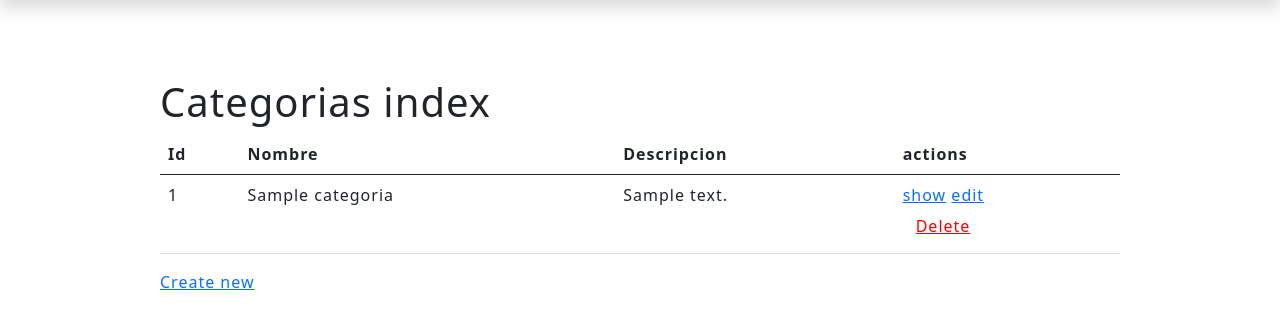
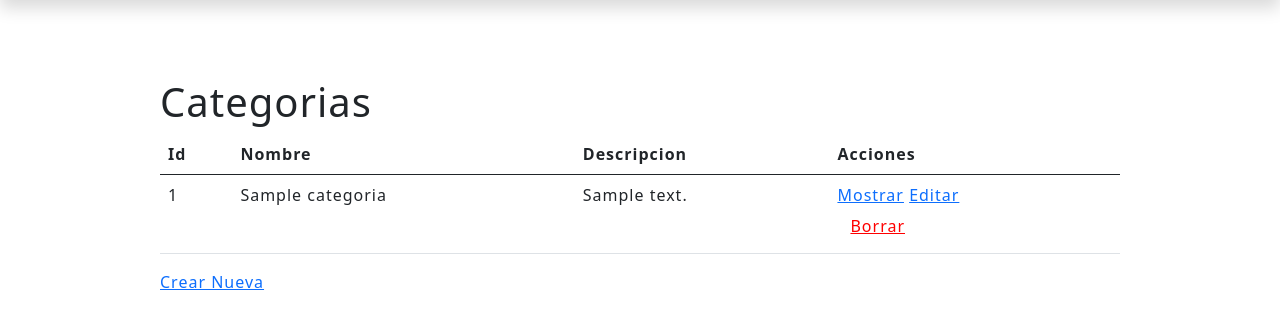
Before and after one commit to MiguelHurtadoDevelop/ProyectoSymfony, a Symfony app: template templates/categorias/index.html.twig in a window 1280 px wide. Shown: the part 82-411 px from the top of the page. Run offline with Twig, Linux system fonts and the light colour scheme; the template is opened without the code that fills it: most values are stand-ins (such as "Sample title", 1, 10 or a date in 2020); some libraries are stand-ins or nearby versions.

Commit message:
cambiando la vista

```diff
--- a/templates/categorias/_delete_form.html.twig
+++ b/templates/categorias/_delete_form.html.twig
@@ -1,4 +1,4 @@
-<form method="post" action="{{ path('app_categorias_delete', {'id': categoria.id}) }}" onsubmit="return confirm('Are you sure you want to delete this item?');">
+<form method="post" action="{{ path('app_categorias_delete', {'id': categoria.id}) }}" onsubmit="return confirm('¿Estás seguro de borrar la categoría?');">
     <input type="hidden" name="_token" value="{{ csrf_token('delete' ~ categoria.id) }}">
-    <button class="btn delete">Delete</button>
+    <button class="btn delete">Borrar</button>
 </form>
--- a/templates/categorias/_form.html.twig
+++ b/templates/categorias/_form.html.twig
@@ -1,4 +1,4 @@
 {{ form_start(form) }}
     {{ form_widget(form) }}
-    <button class="btn">{{ button_label|default('Save') }}</button>
+    <button class="btn">{{ button_label|default('Guardar') }}</button>
 {{ form_end(form) }}
--- a/templates/categorias/edit.html.twig
+++ b/templates/categorias/edit.html.twig
@@ -1,14 +1,14 @@
 {% extends 'base.html.twig' %}
 
-{% block title %}Edit Categorias{% endblock %}
+{% block title %}Editar Categorias{% endblock %}
 
 {% block body %}
     <main class="formulario">
-        <h1>Edit Categorias</h1>
+        <h1>Editar Categorias</h1>
 
         {{ include('categorias/_form.html.twig', {'button_label': 'Update'}) }}
 
-        <a href="{{ path('app_categorias_index') }}">back to list</a>
+        <a href="{{ path('app_categorias_index') }}">Volver</a>
 
         {{ include('categorias/_delete_form.html.twig') }}
         <style>
--- a/templates/categorias/index.html.twig
+++ b/templates/categorias/index.html.twig
@@ -1,10 +1,10 @@
 {% extends 'base.html.twig' %}
 
-{% block title %}Categorias index{% endblock %}
+{% block title %}Categorias{% endblock %}
 
 {% block body %}
     <main>
-        <h1>Categorias index</h1>
+        <h1>Categorias</h1>
 
         <table class="table">
             <thead>
@@ -12,7 +12,7 @@
                     <th>Id</th>
                     <th>Nombre</th>
                     <th>Descripcion</th>
-                    <th>actions</th>
+                    <th>Acciones</th>
                 </tr>
             </thead>
             <tbody>
@@ -22,19 +22,19 @@
                     <td>{{ categoria.nombre }}</td>
                     <td>{{ categoria.descripcion }}</td>
                     <td>
-                        <a href="{{ path('app_categorias_show', {'id': categoria.id}) }}">show</a>
-                        <a href="{{ path('app_categorias_edit', {'id': categoria.id}) }}">edit</a>
+                        <a href="{{ path('app_categorias_show', {'id': categoria.id}) }}">Mostrar</a>
+                        <a href="{{ path('app_categorias_edit', {'id': categoria.id}) }}">Editar</a>
                         {{ include('categorias/_delete_form.html.twig') }}
                     </td>
                 </tr>
             {% else %}
                 <tr>
-                    <td colspan="4">no records found</td>
+                    <td colspan="4">No se han encontrado categorías</td>
                 </tr>
             {% endfor %}
             </tbody>
         </table>
 
-        <a href="{{ path('app_categorias_new') }}">Create new</a>
+        <a href="{{ path('app_categorias_new') }}">Crear Nueva</a>
     </main>
 {% endblock %}
--- a/templates/categorias/new.html.twig
+++ b/templates/categorias/new.html.twig
@@ -1,10 +1,10 @@
 {% extends 'base.html.twig' %}
 
-{% block title %}New Categorias{% endblock %}
+{% block title %}Nueva Categorias{% endblock %}
 
 {% block body %}
     <main class="formulario">
-        <h1>Create new Categorias</h1>
+        <h1>Crear nueva categoría</h1>
 
         {{ include('categorias/_form.html.twig') }}
 
--- a/templates/pedidos/_delete_form.html.twig
+++ b/templates/pedidos/_delete_form.html.twig
@@ -1,4 +1,4 @@
-<form method="post" action="{{ path('app_pedidos_delete', {'id': pedido.id}) }}" onsubmit="return confirm('Are you sure you want to delete this item?');">
+<form method="post" action="{{ path('app_pedidos_delete', {'id': pedido.id}) }}" onsubmit="return confirm('¿Estás seguro de borrar el pedido?');">
     <input type="hidden" name="_token" value="{{ csrf_token('delete' ~ pedido.id) }}">
     <button class="btn delete">Delete</button>
 </form>
--- a/templates/pedidos/_form.html.twig
+++ b/templates/pedidos/_form.html.twig
@@ -1,4 +1,4 @@
 {{ form_start(form) }}
     {{ form_widget(form) }}
-    <button class="btn">{{ button_label|default('Save') }}</button>
+    <button class="btn">{{ button_label|default('Guardar') }}</button>
 {{ form_end(form) }}
--- a/templates/pedidos/edit.html.twig
+++ b/templates/pedidos/edit.html.twig
@@ -1,16 +1,16 @@
 {% extends 'base.html.twig' %}
 
-{% block title %}Edit Pedidos{% endblock %}
+{% block title %}Editar Pedidos{% endblock %}
 
 {% block body %}
     <main class="formulario">
-        <h1>Edit Pedidos</h1>
+        <h1>Editar Pedidos</h1>
 
         {{ include('pedidos/_form.html.twig', {'button_label': 'Update'}) }}
         <p></p>
         {{ include('pedidos/_delete_form.html.twig') }}
 
-        <a href="{{ path('app_pedidos_index') }}">back to list</a>
+        <a href="{{ path('app_pedidos_index') }}">Volver</a>
 
     </main>
 
--- a/templates/pedidos/new.html.twig
+++ b/templates/pedidos/new.html.twig
@@ -1,14 +1,14 @@
 {% extends 'base.html.twig' %}
 
-{% block title %}New Pedidos{% endblock %}
+{% block title %}Nuevo Pedidos{% endblock %}
 
 {% block body %}
     <main class="formulario">
-        <h1>Create new Pedidos</h1>
+        <h1>Crear nuevo pedido</h1>
 
         {{ include('pedidos/_form.html.twig') }}
 
-        <a href="{{ path('app_pedidos_index') }}">back to list</a>
+        <a href="{{ path('app_pedidos_index') }}">Volver</a>
     </main>
 
     <style>
--- a/templates/pedidos/show.html.twig
+++ b/templates/pedidos/show.html.twig
@@ -27,9 +27,9 @@
             </tbody>
         </table>
 
-        <a href="{{ path('app_pedidos_index') }}">back to list</a>
+        <a href="{{ path('app_pedidos_index') }}">Volver</a>
 
-        <a href="{{ path('app_pedidos_edit', {'id': pedido.id}) }}">edit</a>
+        <a href="{{ path('app_pedidos_edit', {'id': pedido.id}) }}">Editar</a>
 
         {{ include('pedidos/_delete_form.html.twig') }}
     </main>
--- a/templates/productos/_delete_form.html.twig
+++ b/templates/productos/_delete_form.html.twig
@@ -1,4 +1,4 @@
-<form method="post" action="{{ path('app_productos_delete', {'id': producto.id}) }}" onsubmit="return confirm('Are you sure you want to delete this item?');">
+<form method="post" action="{{ path('app_productos_delete', {'id': producto.id}) }}" onsubmit="return confirm('¿Estás seguro de borrar este producto?');">
     <input type="hidden" name="_token" value="{{ csrf_token('delete' ~ producto.id) }}">
-    <button class="btn delete">Delete</button>
+    <button class="btn delete">Borrar</button>
 </form>
--- a/templates/productos/_form.html.twig
+++ b/templates/productos/_form.html.twig
@@ -1,4 +1,4 @@
 {{ form_start(form) }}
     {{ form_widget(form) }}
-    <button class="btn">{{ button_label|default('Save') }}</button>
+    <button class="btn">{{ button_label|default('Guardar') }}</button>
 {{ form_end(form) }}
--- a/templates/productos/edit.html.twig
+++ b/templates/productos/edit.html.twig
@@ -1,10 +1,10 @@
 {% extends 'base.html.twig' %}
 
-{% block title %}Edit Productos{% endblock %}
+{% block title %}Editar Productos{% endblock %}
 
 {% block body %}
     <main class="formulario">
-        <h1>Edit Productos</h1>
+        <h1>Editar Productos</h1>
 
         {{ include('productos/_form.html.twig', {'button_label': 'Update'}) }}
         <p></p>
--- a/templates/productos/new.html.twig
+++ b/templates/productos/new.html.twig
@@ -1,10 +1,10 @@
 {% extends 'base.html.twig' %}
 
-{% block title %}New Productos{% endblock %}
+{% block title %}Nuevo Productos{% endblock %}
 
 {% block body %}
     <main class="formulario">
-        <h2>Create new Productos</h2>
+        <h2>Crear nuevo producto</h2>
 
         {{ include('productos/_form.html.twig') }}
 
--- a/templates/registration/register.html.twig
+++ b/templates/registration/register.html.twig
@@ -1,6 +1,6 @@
 {% extends 'base.html.twig' %}
 
-{% block title %}Register{% endblock %}
+{% block title %}Registro{% endblock %}
 
 {% block body %}
     <main class="formulario">
@@ -8,7 +8,7 @@
             <div class="alert alert-danger" role="alert">{{ flash_error }}</div>
         {% endfor %}
 
-        <h1>Register</h1>
+        <h1>Registro</h1>
 
         {{ form_errors(registrationForm) }}
 
@@ -23,7 +23,7 @@
             {{ form_row(registrationForm.Direccion) }}
 
 
-            <button type="submit" class="btn">Register</button>
+            <button type="submit" class="btn">Registrar</button>
         {{ form_end(registrationForm) }}
         <style>
 
```
Also changed, not shown: templates/pedidos/index.html.twig (+6 -6 lines), templates/productos/index.html.twig (+7 -7 lines).
